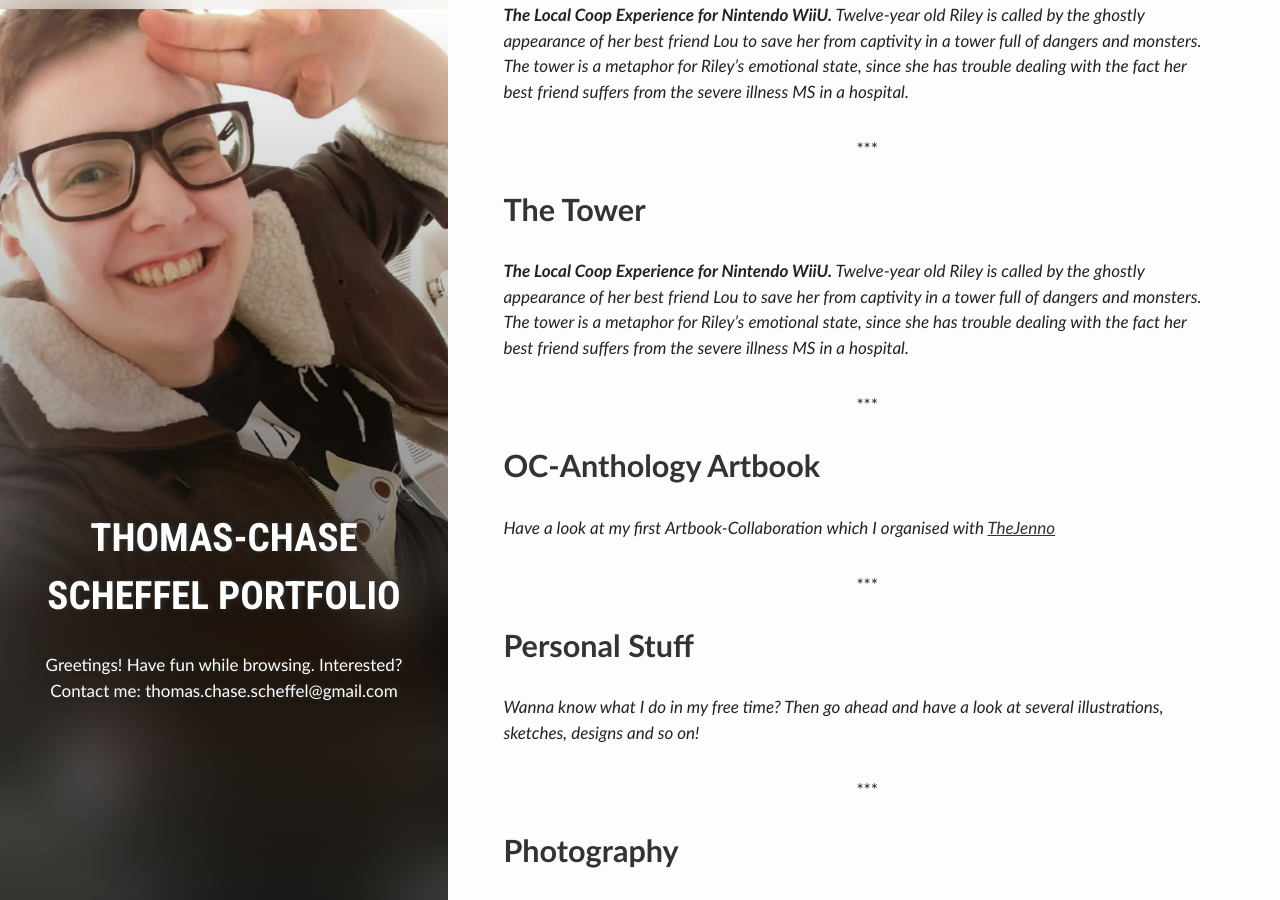
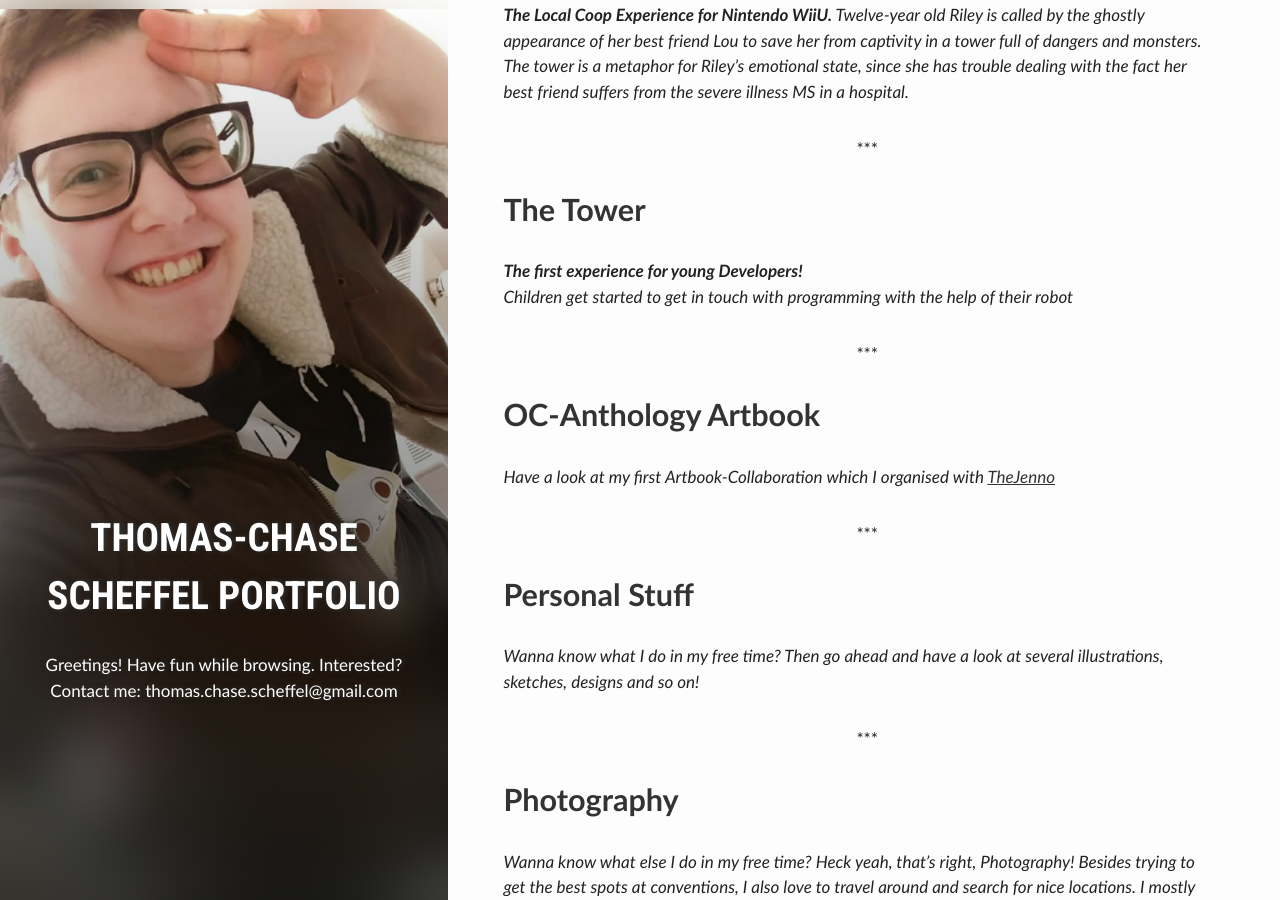
Before and after one commit to ChaseTheHunter/chasethehunter.github.io, a Jekyll site: the page built from index.html, in a window 1280 px wide and 900 px high, scrolled down 787 px. Built offline with Jekyll 4.4.1, drawn with Linux system fonts in a browser that asks for light colours; a file with an impossible date is left out.

Commit message:
Update 2017-02-23-colors-of-despair.markdown

```diff
--- a/_posts/2017-02-23-colors-of-despair.markdown
+++ b/_posts/2017-02-23-colors-of-despair.markdown
@@ -10,33 +10,20 @@
 author: Chase
 bg: 'aside/thetower.png'
 ---
-*__The Local Coop Experience for Nintendo WiiU.__
-Twelve-year old Riley is called by the ghostly appearance of her best friend Lou to save her from captivity in a tower full of dangers and monsters. The tower is a metaphor for Riley's emotional state, since she has trouble dealing  with the fact her best friend suffers from the severe illness MS in a hospital.*
+*__The first experience for young Developers!__ <br>
+Children get started to get in touch with programming with the help of their robot*
 
 Genre | Role | Focus | Time |
 ------------ | -------------| -------- |----|
-2D MetroidVania Platformer for WiiU | **2D Artist, 2D Rigger** | Assets, Enemy Design & Rigging | 1 Semester |
+Children | **2D Artist, 2D Rigger, 2D Animator** | Assets, Rigging & Animation | 5 Months |
+
+[Tinkerbots: My First Robot, Product Page]https://www.tinkerbots.de/roboter-bausatz/my-first-robot/my-first-robot/
+
+{% include youtubePlayer.html id='oBv_odbrVnU' %}
 
 
-The environment and enemies represent Riley’s state of denial the illness Lou suffers from, therefore we go through different stages of the illness. Starting off with with a fantasy theme and the symptoms fatigue, powerlessness and melancholy.
-
 {% include youtubePlayer.html id='_b8zKcoQcFA' %}
-
-*Video: Showreel The Tower*
+<p align="center"><i> Video: Showreel My First Robot </i></p>
 
 ![Concept 01]({{ site.images }}/unip/s3_concept1.png)
-*Picture: Enemy sprites relative to Characters. 1)Hopfer 2)Flowerbird 3)Zapp 4)Endboss*
-
-{% include youtubePlayer.html id='E9qggo6BKGs' %}
-*Video: 2D Rigging with Spine Esoteric Software*
-
-![Concept 02]({{ site.images }}/unip/s3_concept2.jpg)
-![Concept 03]({{ site.images }}/unip/s3_concept3.jpg)
-*Picture: Endboss Movement Concept*
-
-![Concept 04]({{ site.images }}/unip/s3_screenshot2.png)
-![Concept 05]({{ site.images }}/unip/s3_screenshot3.png)
-![Concept 06]({{ site.images }}/unip/s3_screenshot4.png)
-![Concept 07]({{ site.images }}/unip/s3_screenshot5.png)
-![Concept 08]({{ site.images }}/unip/s3_screenshot6.png)
-*Pictures: Ingame Screenshots*
+<p align="center"><i>Picture: textext </i></p>
```
